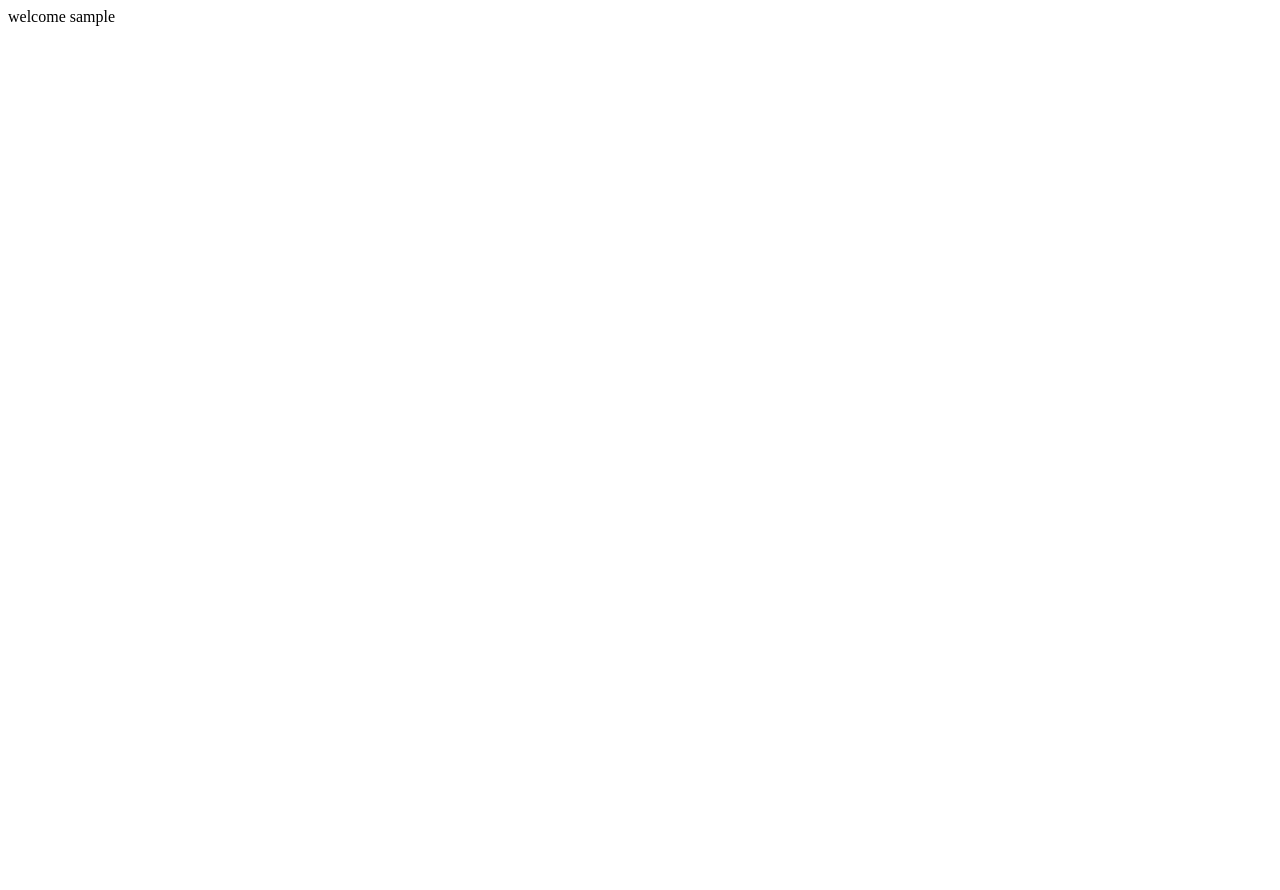
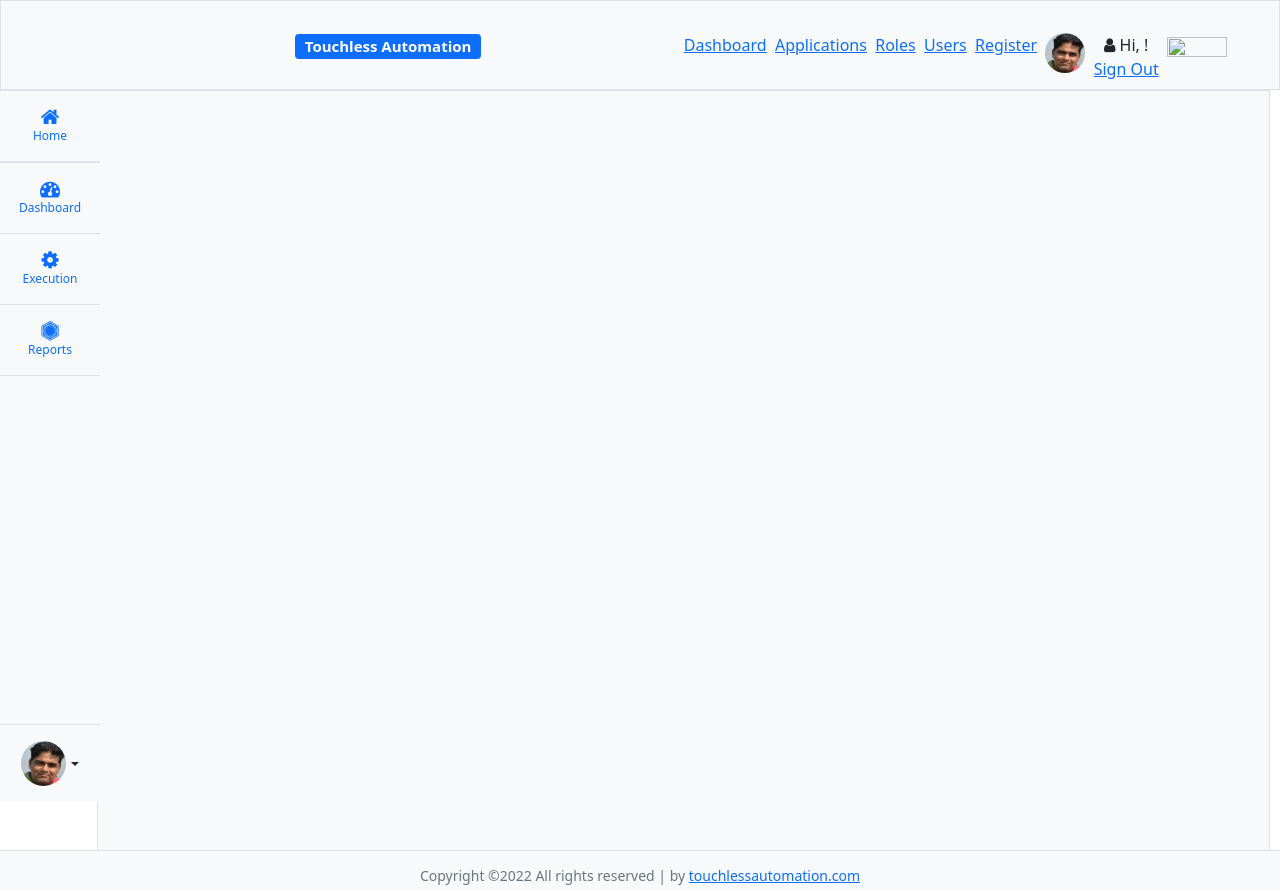
Before and after one commit to sananawa/TASampleTest, a Flask app: a page that uses app.py in a window 1280 px wide. Before the commit the page is almost empty. Run offline with Flask 2, Linux system fonts and the light colour scheme; some libraries are stand-ins or nearby versions.

Commit message:
Seting Base  Page

```diff
--- a/app.py
+++ b/app.py
@@ -16,7 +16,7 @@
 
 @app.route('/success/<name>')
 def success(name):
-    return 'welcome %s' % name
+    return render_template("base.html")
 
 @app.route('/login', methods=['POST', 'GET'])
 def login():
--- a/templates/base.html
+++ b/templates/base.html
@@ -142,7 +142,7 @@
         <div class="d-flex flex-column flex-shrink-0 bg-light " style="position: fixed; width: 100px; height:80%" >
 
             <ul class="nav nav-pills nav-flush flex-column mb-auto text-center">
-                <li> <a href="{{ url_for('home.homepage') }}" class="nav-link py-3 border-bottom border-top">
+                <li> <a href="" class="nav-link py-3 border-bottom border-top">
                     <i class="fa fa-home"></i> <small>Home</small> </a> </li>
 
                 {% if true %}
```
